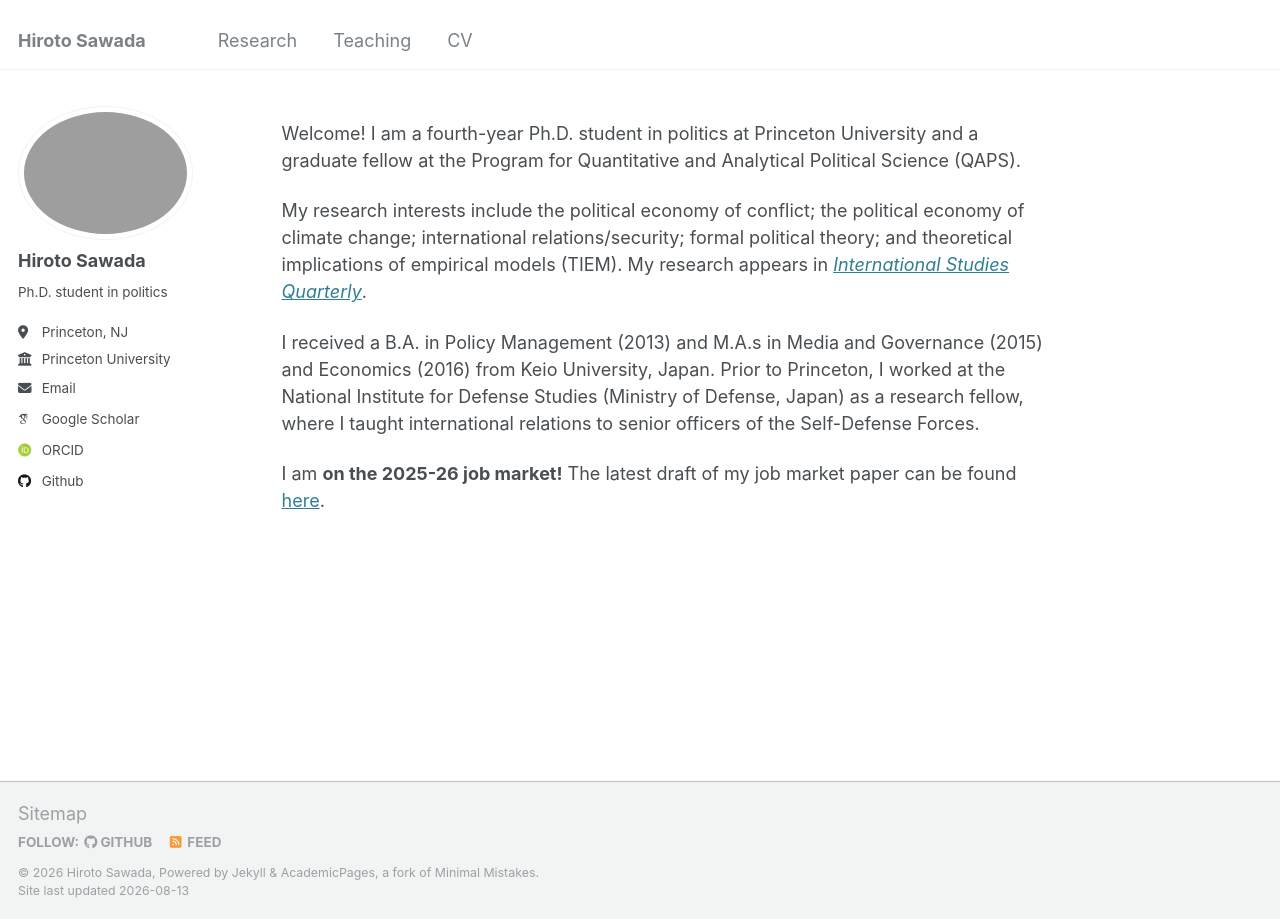
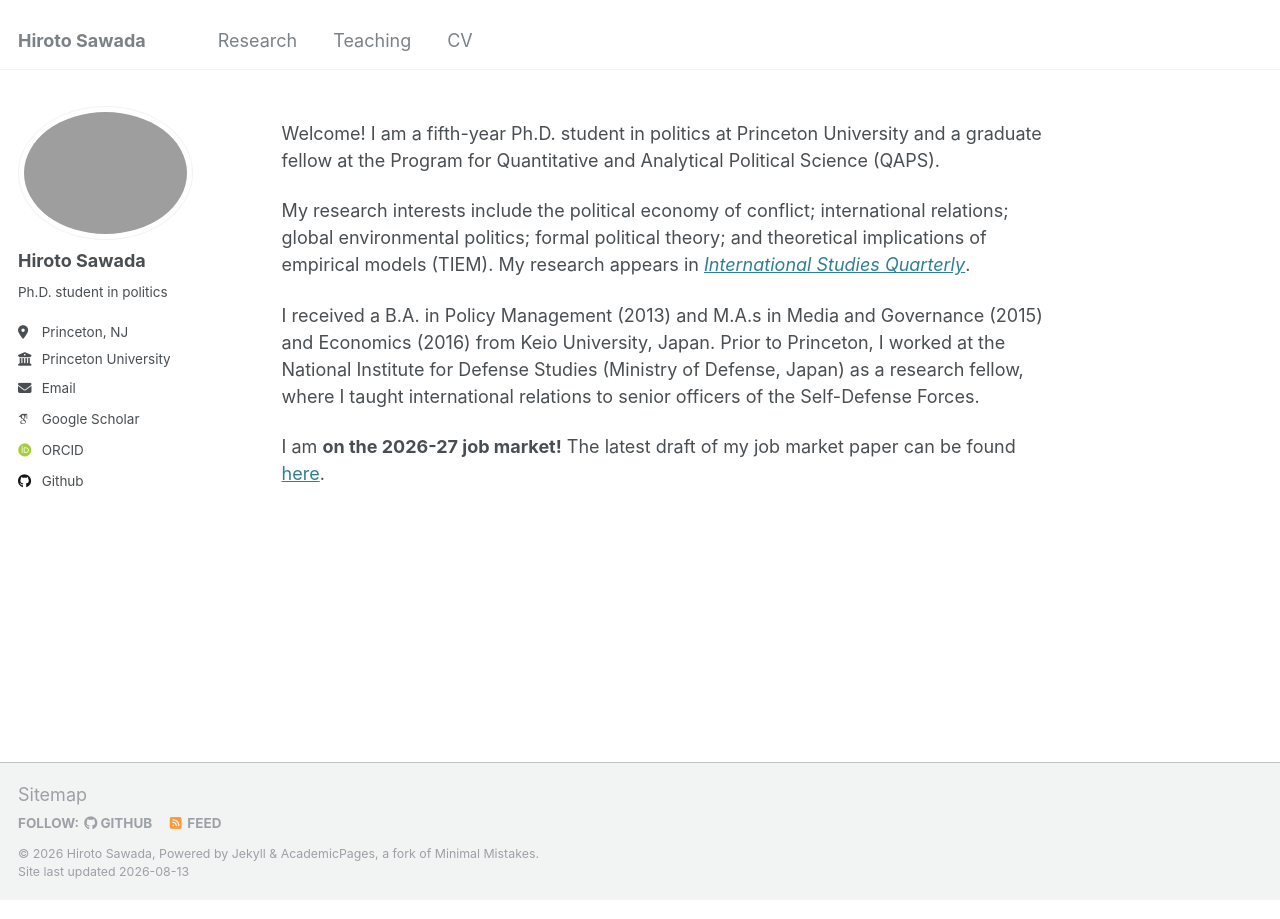
Before and after one commit to hiroto-sawada/hiroto-sawada.github.io, a Jekyll site: the page built from _pages/about.md, in a window 1280 px wide. Built offline with Jekyll 4.4.1, drawn with Linux system fonts in a browser that asks for light colours; some web fonts are replaced.

Commit message:
Update about.md

```diff
--- a/_pages/about.md
+++ b/_pages/about.md
@@ -7,12 +7,12 @@ redirect_from:
   - /about.html
 ---
 
-Welcome! I am a fourth-year Ph.D. student in politics at Princeton University and a graduate fellow at the Program for Quantitative and Analytical Political Science (QAPS).
+Welcome! I am a fifth-year Ph.D. student in politics at Princeton University and a graduate fellow at the Program for Quantitative and Analytical Political Science (QAPS).
 
-My research interests include the political economy of conflict; the political economy of climate change; international relations/security; formal political theory; and theoretical implications of empirical models (TIEM).
+My research interests include the political economy of conflict; international relations; global environmental politics; formal political theory; and theoretical implications of empirical models (TIEM).
 My research appears in [_International Studies Quarterly_](https://doi.org/10.1093/isq/sqae023).
 
 I received a B.A. in Policy Management (2013) and M.A.s in Media and Governance (2015) and Economics (2016) from Keio University, Japan. Prior to Princeton, I worked at the National Institute for Defense Studies (Ministry of Defense, Japan) as a research fellow, where I taught international relations to senior officers of the Self-Defense Forces.
 
-I am **on the 2025-26 job market!**
+I am **on the 2026-27 job market!**
 The latest draft of my job market paper can be found [here](https://hiroto-sawada.github.io/files/Disaster_LatestDraft.pdf).
```
